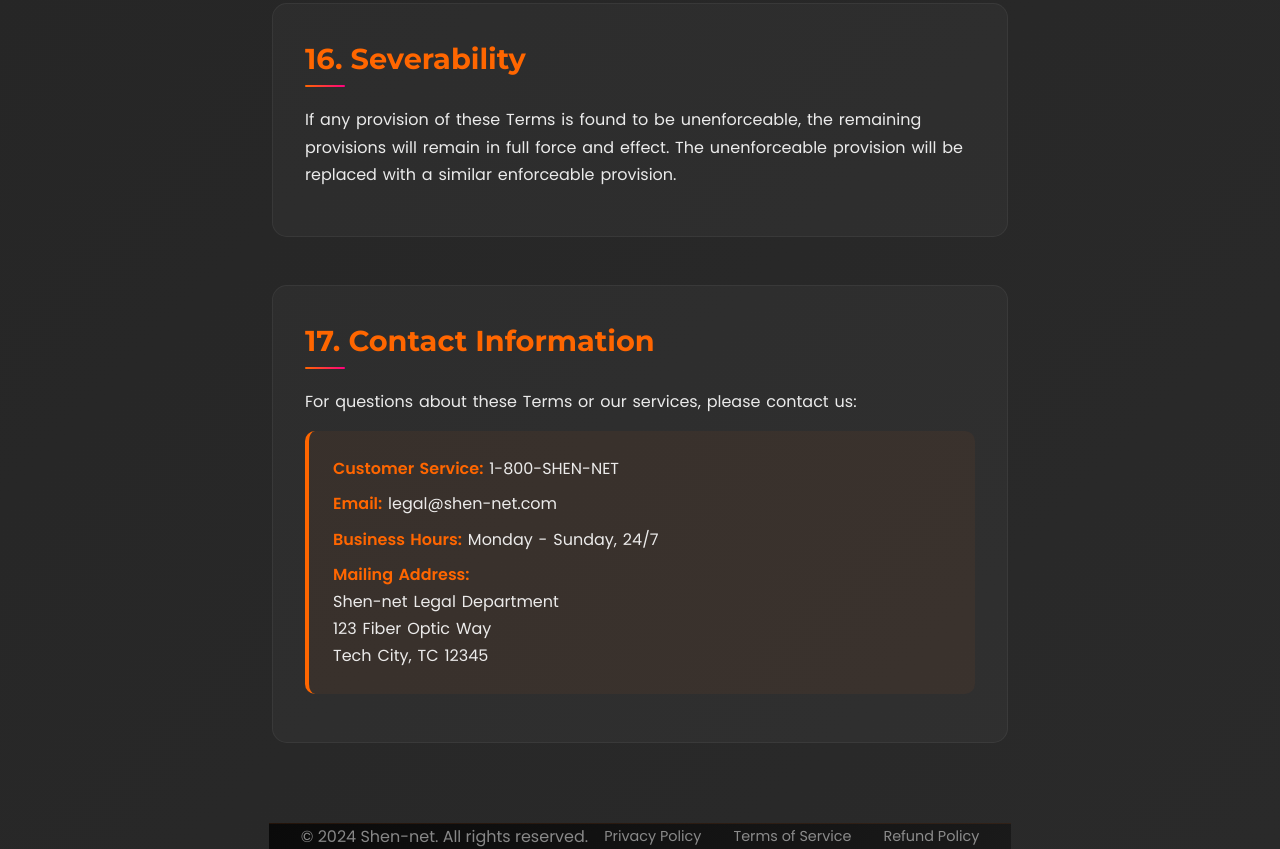
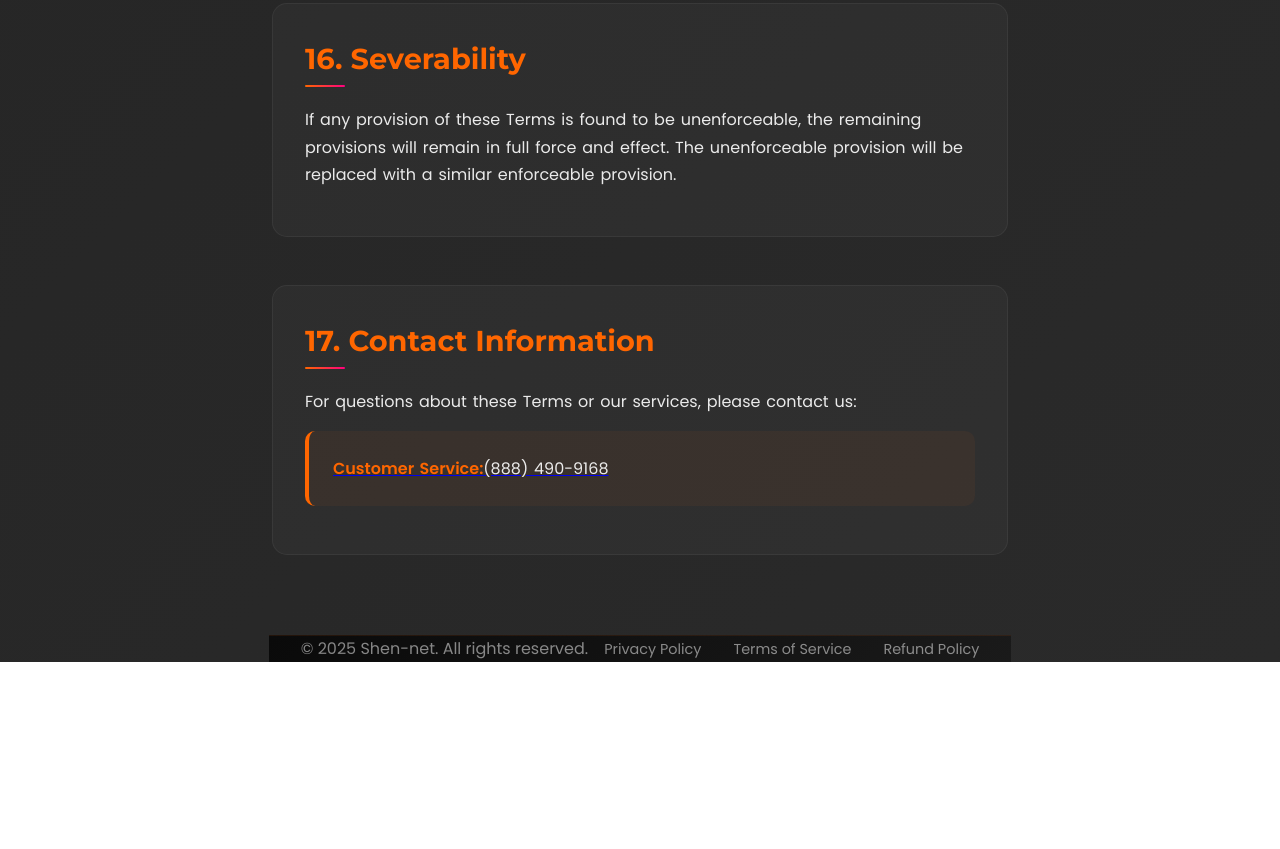
Before and after one commit to shennets/shennets, a website built with Vite: page terms.html in a window 1280 px wide. Shown: the part 6536-7385 px from the top of the page. After the commit the page ends 7198 px from the top, so only its background shows below. Built offline with nearby package versions, Linux system fonts and the light colour scheme.

Commit message:
Update terms.html

```diff
--- a/terms.html
+++ b/terms.html
@@ -209,20 +209,17 @@
                     <h2>17. Contact Information</h2>
                     <p>For questions about these Terms or our services, please contact us:</p>
                     <div class="contact-info">
-                        <p><strong>Customer Service:</strong> 1-800-SHEN-NET</p>
-                        <p><strong>Email:</strong> legal@shen-net.com</p>
-                        <p><strong>Business Hours:</strong> Monday - Sunday, 24/7</p>
-                        <p><strong>Mailing Address:</strong><br>
-                        Shen-net Legal Department<br>
-                        123 Fiber Optic Way<br>
-                        Tech City, TC 12345</p>
+                        <a href="tel:+18884909168">  <p><strong>Customer Service:</strong>(888) 490-9168</p></a>
+
+
+
                     </div>
                 </section>
             </div>
         </main>
 
         <footer class="legal-footer">
-            <p>&copy; 2024 Shen-net. All rights reserved.</p>
+            <p>&copy; 2025 Shen-net. All rights reserved.</p>
             <div class="footer-links">
                 <a href="privacy.html">Privacy Policy</a>
                 <a href="terms.html">Terms of Service</a>
```
